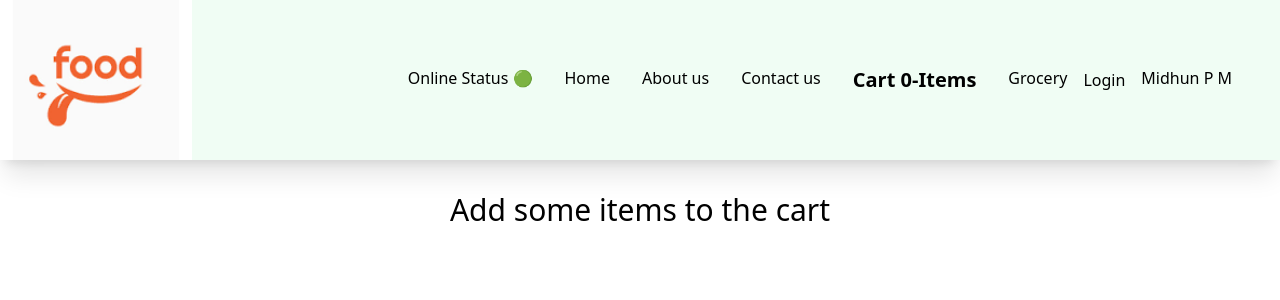
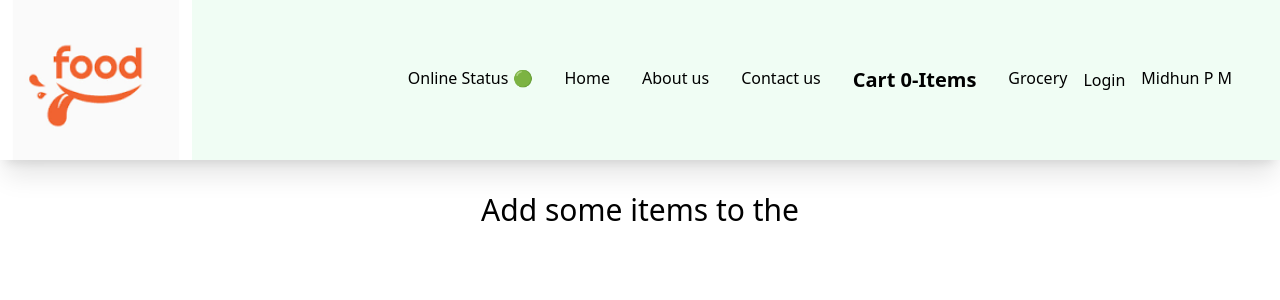
Before and after one commit to midhun2208/Food-App-NamasteReact, a React (Vite) app: page /cart in a window 1280 px wide. Shown: the top 300 px of the page. Built offline with nearby package versions, Linux system fonts and the light colour scheme.

Commit message:
NAmaste Food test Ep-13

```diff
--- a/src/Components/Cart.jsx
+++ b/src/Components/Cart.jsx
@@ -6,7 +6,7 @@ const Cart = () => {
   const cartItems = useSelector((state) => state.cart.items);
   const dispatch = useDispatch();
 
-  if(cartItems.length == 0) return <h1 className="text-center text-3xl p-4 m-4">Add some items to the cart</h1>
+  if(cartItems.length == 0) return <h1 className="text-center text-3xl p-4 m-4">Add some items to the </h1>
 
   return (
     <>
```
